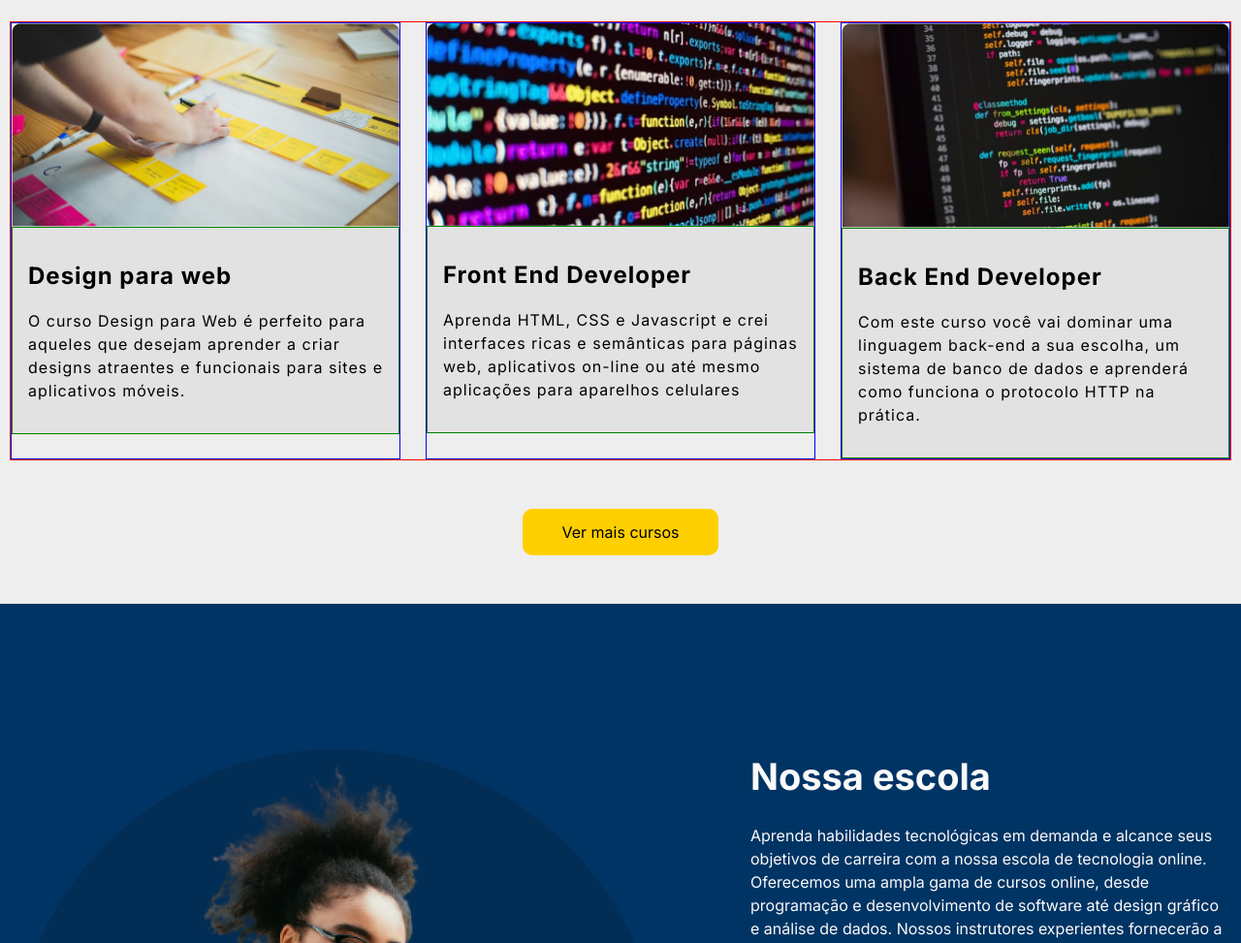
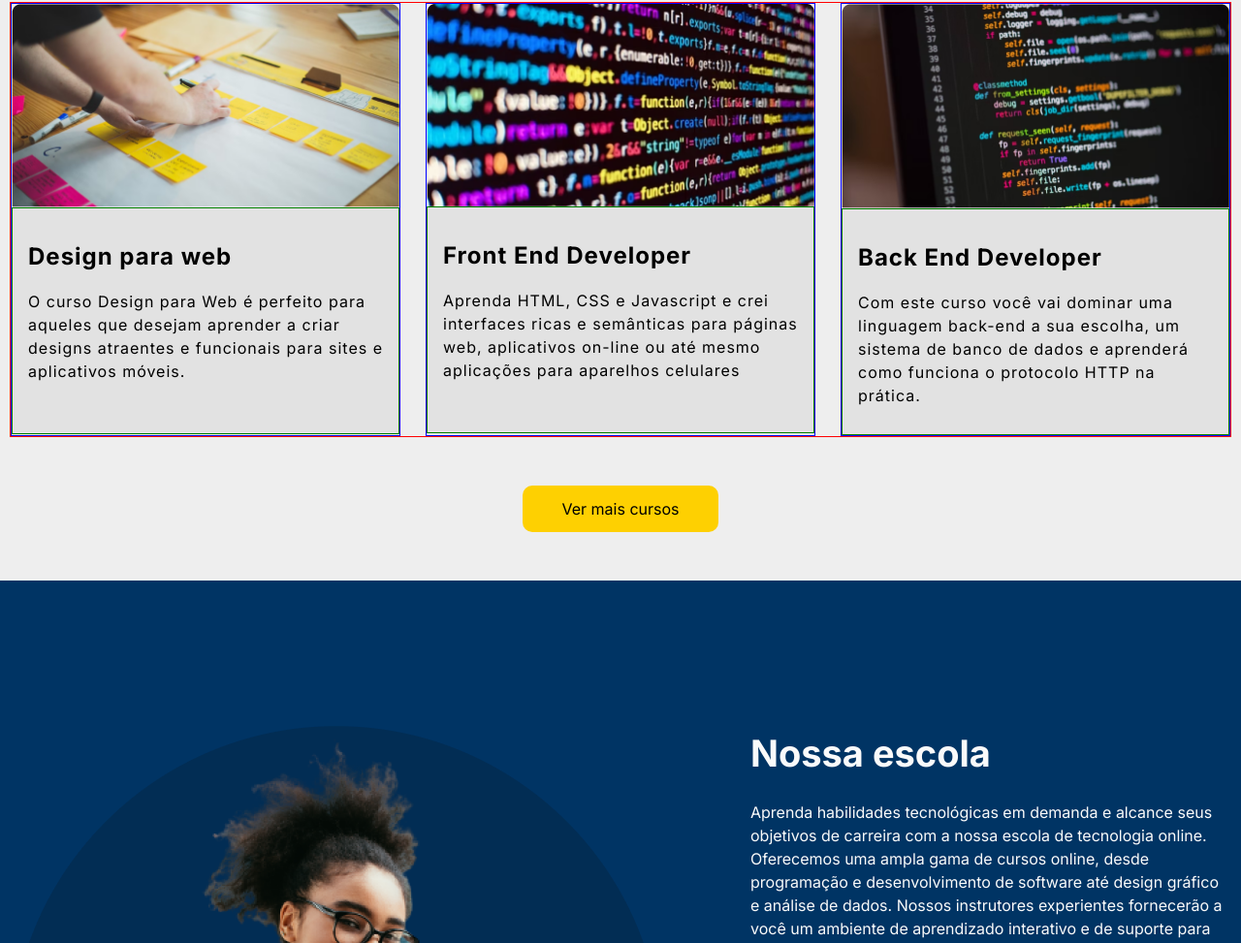
Before and after one commit to devjoaopmachado/Aprenser-Web-Fundamentos-Serliv-Dev-Jpm, a plain HTML site: page index.html in a window 1280 px wide. Shown: the part 999-1972 px from the top of the page at 97% size. Drawn offline with Linux system fonts and the light colour scheme.

Commit message:
heigth header and height content cards

```diff
--- a/css/style.css
+++ b/css/style.css
@@ -5,7 +5,7 @@
     --amarelo: rgb(255, 255, 86);
     --branco: rgb(250, 250, 250);
     --azul: rgb(0, 52, 100);
-    --padding-top-header: 12rem;
+    --padding-top-header: 10rem;
 }
 
 html {
@@ -171,9 +171,8 @@ span {
     letter-spacing: .1rem;
     margin-bottom: 0;
     border: 1px solid green;
-    flex: 1;
     padding: 1.6rem;
-    min-height: min-content;
+    height: 20rem;
 
 
 
```
